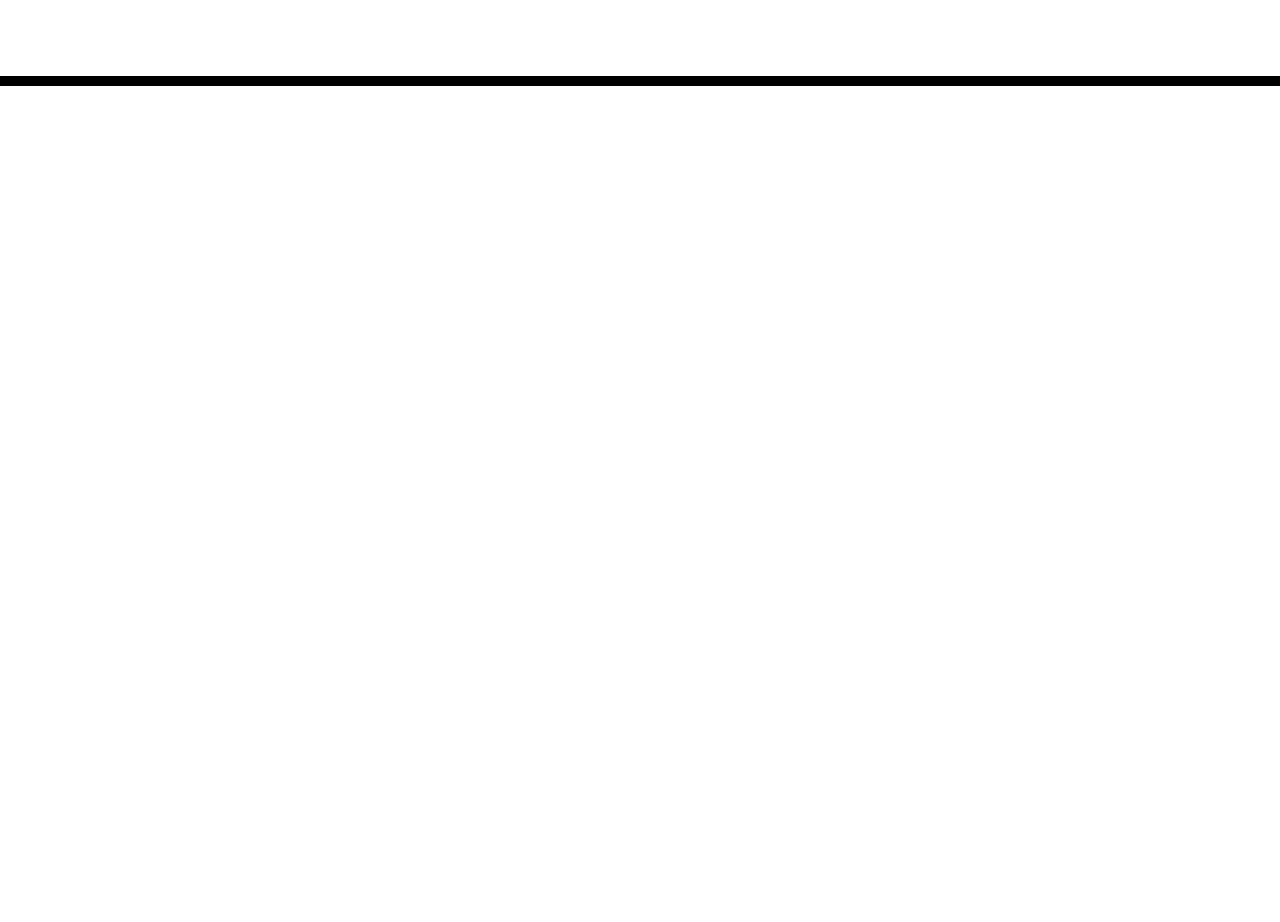
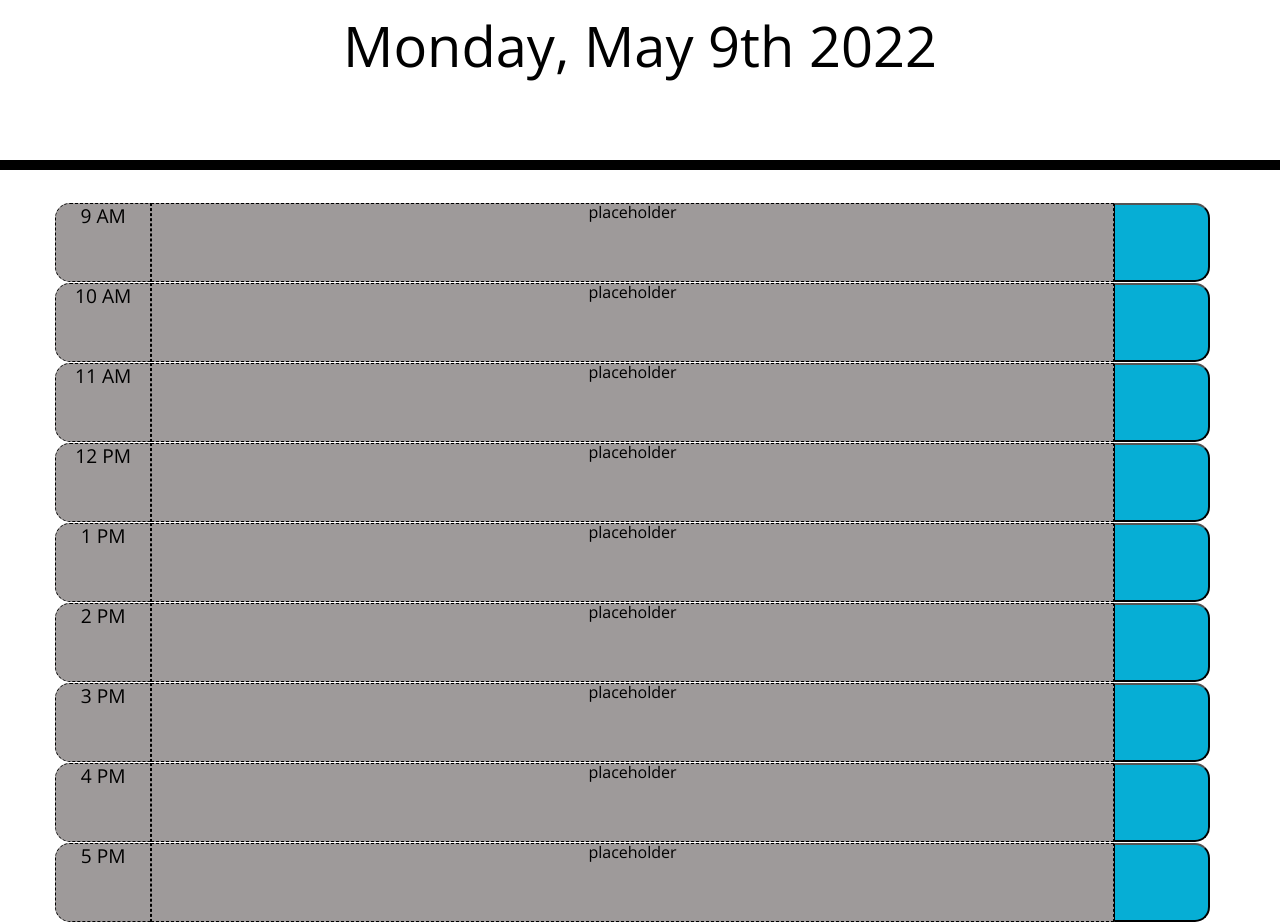
Before and after one commit to randiferous/workday-scheduler, a plain HTML site: page index.html in a window 1280 px wide. Shown: the part 182-1104 px from the top of the page. Before the commit the page ends 800 px from the top, so only its background shows below. Drawn offline with nearby package versions, Linux system fonts and the light colour scheme; files that its build step writes are made by us from their sources; a web font is replaced by a local one.

Commit message:
timeblocks

```diff
--- a/assets/css/style.css
+++ b/assets/css/style.css
@@ -21,8 +21,11 @@ textarea{
   border-bottom: 10px solid black;
 }
 
+
 .description{
   white-space: pre-wrap;
+  border: 1px dashed #000000;
+  margin-bottom: 0;
 }
 
 .time-block{
@@ -39,12 +42,16 @@ textarea{
 .hour {
   background-color: #ffffff;
   color: #000000;
-  border-top: 1px dashed #000000;
+  border: 1px dashed #000000;
+  margin-bottom: 0;
+  font-size: 1.2em;
+  border-top-left-radius: 15px;
+  border-bottom-left-radius: 15px;
 }
 
 .past {
-  background-color: #d3d3d3;
-  color: white;
+  background-color: #9e9a9a;
+  color: black;
 }
 
 .present {
@@ -69,3 +76,7 @@ textarea{
   font-size: 20px;
   transition: all .3s ease-in-out;
 }
+
+.oi-pencil {
+  color:#000000;
+}
--- a/assets/js/script.js
+++ b/assets/js/script.js
@@ -0,0 +1,84 @@
+console.log("hello world!");
+
+// show today's date
+var today = moment().format("dddd, MMMM Do YYYY");
+console.log(today);
+var todayElement = document.getElementById('currentDay');
+console.log(todayElement);
+todayElement.textContent = today;
+
+// set timeclock color
+if (moment().isAfter(10, 'hour')) {
+    $(".9am").addClass("past");
+} else if (moment().isSameOrBefore(9, 'hour')) {
+    $(".9am").addClass("future");
+} else {
+    $(".9am").addClass("present");
+}
+
+if (moment().isAfter(11, 'hour')) {
+    $(".10am").addClass("past");
+} else if (moment().isSameOrBefore(10, 'hour')) {
+    $(".10am").addClass("future");
+} else {
+    $(".10am").addClass("present");
+}
+
+if (moment().isAfter(12, 'hour')) {
+    $(".11am").addClass("past");
+} else if (moment().isSameOrBefore(11, 'hour')) {
+    $(".11am").addClass("future");
+} else {
+    $(".11am").addClass("present");
+}
+
+if (moment().isAfter(13, 'hour')) {
+    $(".12pm").addClass("past");
+} else if (moment().isSameOrBefore(12, 'hour')) {
+    $(".12pm").addClass("future");
+} else {
+    $(".12pm").addClass("present");
+}
+
+if (moment().isAfter(14, 'hour')) {
+    $(".1pm").addClass("past");
+} else if (moment().isSameOrBefore(13, 'hour')) {
+    $(".1pm").addClass("future");
+} else {
+    $(".1pm").addClass("present");
+}
+
+if (moment().isAfter(15, 'hour')) {
+    $(".2pm").addClass("past");
+} else if (moment().isSameOrBefore(14, 'hour')) {
+    $(".2pm").addClass("future");
+} else {
+    $(".2pm").addClass("present");
+}
+
+
+if (moment().isAfter(16, 'hour')) {
+    $(".3pm").addClass("past");
+} else if (moment().isSameOrBefore(15, 'hour')) {
+    $(".3pm").addClass("future");
+} else {
+    $(".3pm").addClass("present");
+}
+
+
+if (moment().isAfter(17, 'hour')) {
+    $(".4pm").addClass("past");
+} else if (moment().isSameOrBefore(16, 'hour')) {
+    $(".4pm").addClass("future");
+} else {
+    $(".4pm").addClass("present");
+}
+
+
+if (moment().isAfter(18, 'hour')) {
+    $(".5pm").addClass("past");
+} else if (moment().isSameOrBefore(17, 'hour')) {
+    $(".5pm").addClass("future");
+} else {
+    $(".5pm").addClass("present");
+}
--- a/index.html
+++ b/index.html
@@ -18,7 +18,8 @@
       href="https://fonts.googleapis.com/css?family=Open+Sans&display=swap"
       rel="stylesheet"
     />
-    <link rel="stylesheet" href="style.css" />
+    <link rel="stylesheet" href="https://cdnjs.cloudflare.com/ajax/libs/open-iconic/1.1.1/font/css/open-iconic-bootstrap.min.css" />
+    <link rel="stylesheet" href="./assets/css/style.css" />
     <title>Work Day Scheduler</title>
   </head>
 
@@ -26,13 +27,58 @@
     <header class="jumbotron">
       <h1 class="display-3">Work Day Scheduler</h1>
       <p class="lead">A simple calendar app for scheduling your work day</p>
-      <p id="currentDay" class="lead"></p>
+      <p id="currentDay" class="lead display-4"></p>
     </header>
-    <div class="container">
-      <!-- Timeblocks go here -->
+    <div class="container list-group">
+      <div class="time-block row">
+        <h4 class="hour col-1 9am">9 AM</h4>
+        <p class="description col-10 9am">placeholder</p>
+        <button class="saveBtn col-1"><span class="oi oi-pencil"></span></button>
+      </div>
+      <div class="time-block row">
+        <h4 class="hour col-1 10am">10 AM</h4>
+        <p class="description col-10 10am">placeholder</p>
+        <button class="saveBtn col-1"><span class="oi oi-pencil"></span></button>
+      </div>
+      <div class="time-block row">
+        <h4 class="hour col-1 11am">11 AM</h4>
+        <p class="description col-10 11am">placeholder</p>
+        <button class="saveBtn col-1"><span class="oi oi-pencil"></span></button>
+      </div>
+      <div class="time-block row">
+        <h4 class="hour col-1 12pm">12 PM</h4>
+        <p class="description col-10 12pm">placeholder</p>
+        <button class="saveBtn col-1"><span class="oi oi-pencil"></span></button>
+      </div>
+      <div class="time-block row">
+        <h4 class="hour col-1 1pm">1 PM</h4>
+        <p class="description col-10 1pm">placeholder</p>
+        <button class="saveBtn col-1"><span class="oi oi-pencil"></span></button>
+      </div>
+      <div class="time-block row">
+        <h4 class="hour col-1 2pm">2 PM</h4>
+        <p class="description col-10 2pm">placeholder</p>
+        <button class="saveBtn col-1"><span class="oi oi-pencil"></span></button>
+      </div>
+      <div class="time-block row">
+        <h4 class="hour col-1 3pm">3 PM</h4>
+        <p class="description col-10 3pm">placeholder</p>
+        <button class="saveBtn col-1"><span class="oi oi-pencil"></span></button>
+      </div>
+      <div class="time-block row">
+        <h4 class="hour col-1 4pm">4 PM</h4>
+        <p class="description col-10 4pm">placeholder</p>
+        <button class="saveBtn col-1"><span class="oi oi-pencil"></span></button>
+      </div>
+      <div class="time-block row">
+        <h4 class="hour col-1 5pm">5 PM</h4>
+        <p class="description col-10 5pm">placeholder</p>
+        <button class="saveBtn col-1"><span class="oi oi-pencil"></span></button>
+      </div>
     </div>
 
     <script src="https://code.jquery.com/jquery-3.4.1.min.js"></script>
     <script src="https://cdnjs.cloudflare.com/ajax/libs/moment.js/2.24.0/moment.min.js"></script>
+    <script src="./assets/js/script.js"></script>
   </body>
 </html>
```
